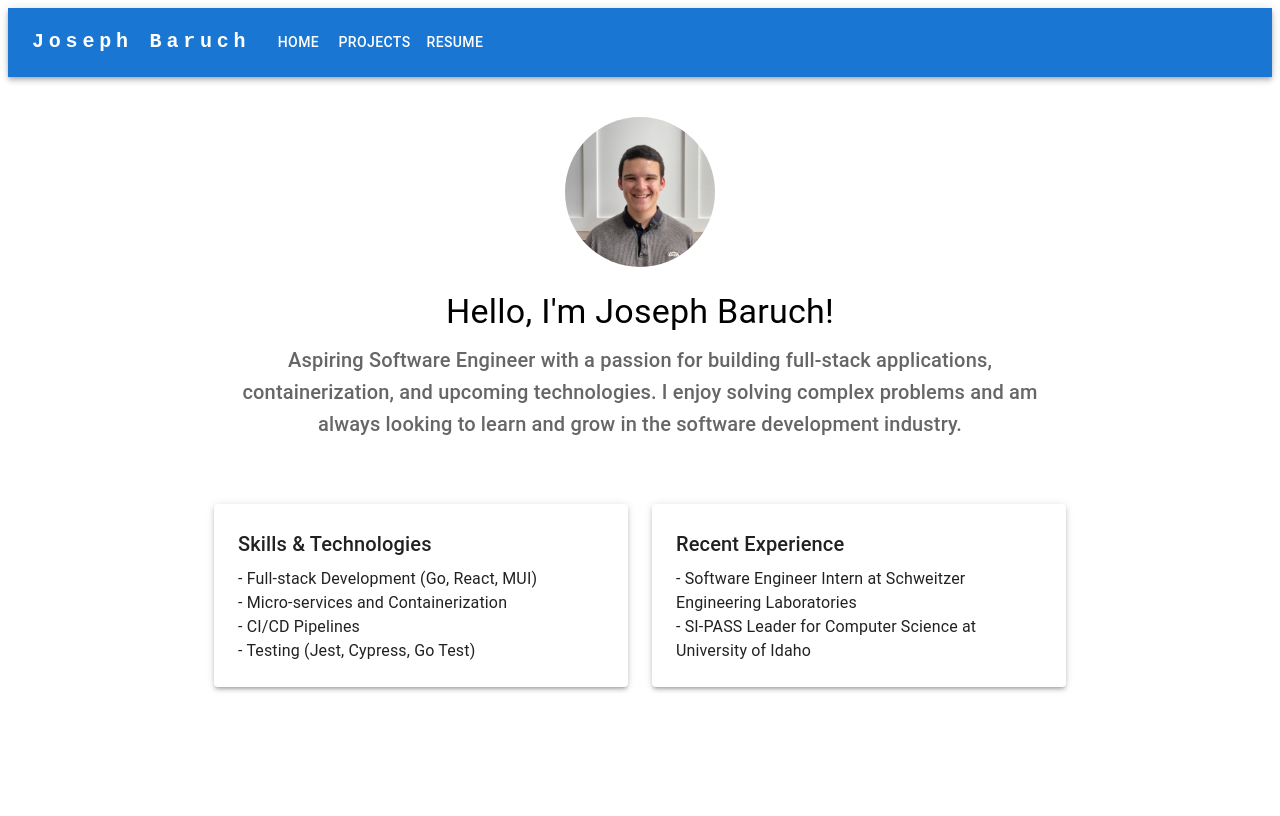
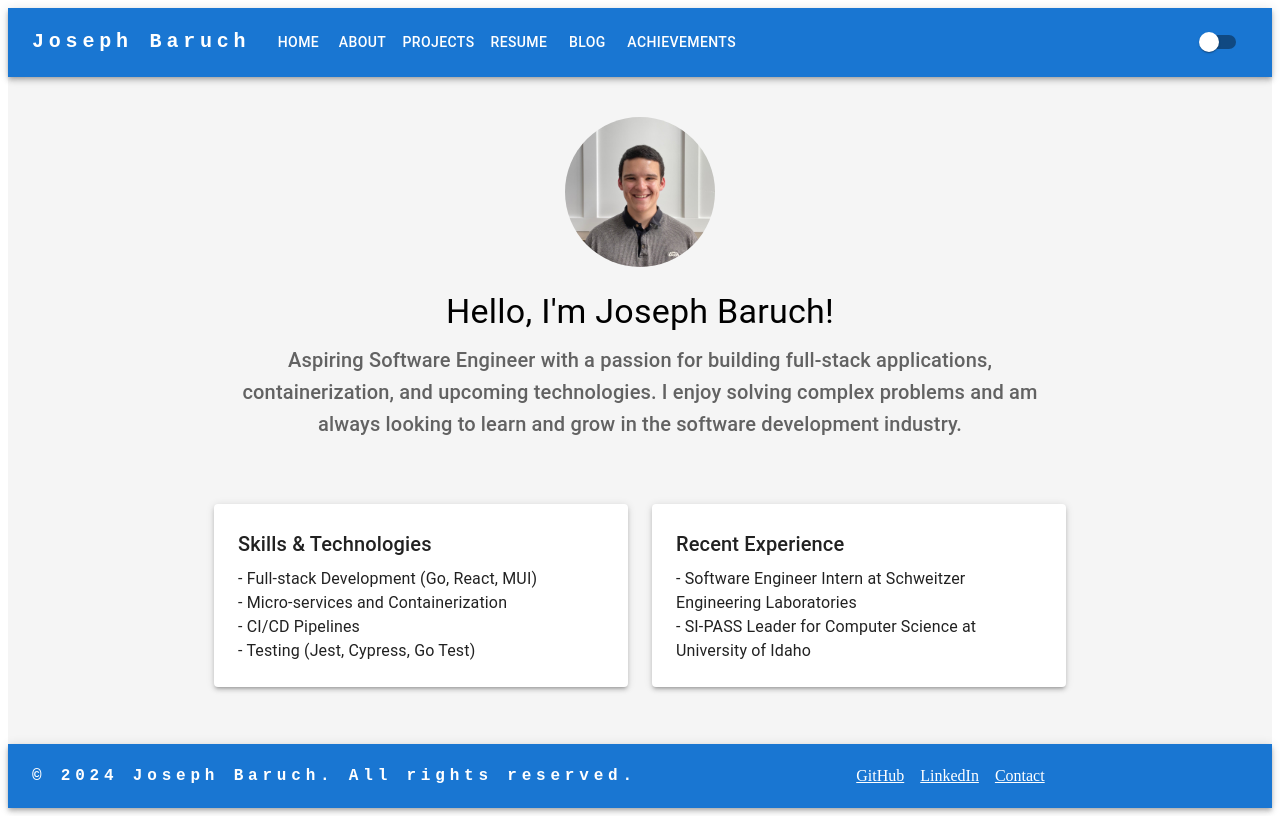
Before and after one commit to JosephPBaruch/joseph-baruch.com, a React (Vite) app: page / in a window 1280 px wide. Built offline with nearby package versions, Linux system fonts and the light colour scheme.

Commit message:
Refreshing and making moblie friendly

```diff
--- a/src/App.tsx
+++ b/src/App.tsx
@@ -8,14 +8,43 @@ import { useState } from 'react';
 import Home from './pages/Home';
 import Projects from './pages/Projects';
 import Resume from './pages/Resume';
-
+import About from './pages/About';
+import Blog from './pages/Blog';
+import Achievements from './pages/Achievements';
+import { createTheme, ThemeProvider } from '@mui/material/styles';
+import Switch from '@mui/material/Switch';
+import { Link } from '@mui/material';
+import Menu from '@mui/material/Menu';
+import MenuItem from '@mui/material/MenuItem';
+import IconButton from '@mui/material/IconButton';
+import MenuIcon from '@mui/icons-material/Menu';
 
 function App() {
-  const pages = ["Home", "Projects", "Resume" ];
+  const pages = ["Home", "About", "Projects", "Resume", "Blog", "Achievements"];
   const [page, setPage] = useState("Home");
+  const [darkMode, setDarkMode] = useState(false);
+  const [anchorElNav, setAnchorElNav] = useState<null | HTMLElement>(null);
+
+  const handleOpenNavMenu = (event: React.MouseEvent<HTMLElement>) => {
+    setAnchorElNav(event.currentTarget);
+  };
+
+  const handleCloseNavMenu = () => {
+    setAnchorElNav(null);
+  };
+
+  const theme = createTheme({
+    palette: {
+      mode: darkMode ? 'dark' : 'light',
+      background: {
+        default: darkMode ? '#303030' : '#f5f5f5',
+      },
+    },
+  });
 
   return (
-    <>
+    <ThemeProvider theme={theme}>
+      <Box sx={{ bgcolor: 'background.default', minHeight: '100vh', display: 'flex', flexDirection: 'column' }}>
         <AppBar position="static">
           <Container maxWidth="xl">
             <Toolbar disableGutters>
@@ -26,7 +55,7 @@ function App() {
                 href="#app-bar-with-responsive-menu"
                 sx={{
                   mr: 2,
-                display: { xs: 'none', md: 'flex' },
+                  display: { xs: 'flex', md: 'flex' },
                   fontFamily: 'monospace',
                   fontWeight: 700,
                   letterSpacing: '.3rem',
@@ -36,6 +65,42 @@ function App() {
               >
               Joseph Baruch
               </Typography>
+              <Box sx={{ flexGrow: 1, display: { xs: 'flex', md: 'none' } }}>
+                <IconButton
+                  size="large"
+                  aria-label="account of current user"
+                  aria-controls="menu-appbar"
+                  aria-haspopup="true"
+                  onClick={handleOpenNavMenu}
+                  color="inherit"
+                >
+                  <MenuIcon />
+                </IconButton>
+                <Menu
+                  id="menu-appbar"
+                  anchorEl={anchorElNav}
+                  anchorOrigin={{
+                    vertical: 'top',
+                    horizontal: 'left',
+                  }}
+                  keepMounted
+                  transformOrigin={{
+                    vertical: 'top',
+                    horizontal: 'left',
+                  }}
+                  open={Boolean(anchorElNav)}
+                  onClose={handleCloseNavMenu}
+                  sx={{
+                    display: { xs: 'block', md: 'none' },
+                  }}
+                >
+                  {pages.map((page) => (
+                    <MenuItem key={page} onClick={() => { setPage(page); handleCloseNavMenu(); }}>
+                      <Typography textAlign="center">{page}</Typography>
+                    </MenuItem>
+                  ))}
+                </Menu>
+              </Box>
               <Box sx={{ flexGrow: 1, display: { xs: 'none', md: 'flex' } }}>
                 {pages.map((page) => (
                   <Button
@@ -47,14 +112,51 @@ function App() {
                   </Button>
                 ))}
               </Box>
+              <Switch checked={darkMode} onChange={() => setDarkMode(!darkMode)} />
             </Toolbar>
           </Container>
         </AppBar>
+        <Box sx={{ flex: 1 }}>
           { page !== "Home" || <Home /> }
           { page !== "Projects" || <Projects /> }
           { page !== "Resume" || <Resume />}
-  </>
-
+          { page !== "About" || <About /> }
+          { page !== "Blog" || <Blog /> }
+          { page !== "Achievements" || <Achievements /> }
+        </Box>
+        <AppBar position="static" component="footer" sx={{ top: 'auto', bottom: 0 }}>
+          <Container maxWidth="xl">
+            <Toolbar disableGutters>
+              <Typography
+                variant="body1"
+                sx={{
+                  mr: 2,
+                  display: { xs: 'flex', md: 'flex' },
+                  fontFamily: 'monospace',
+                  fontWeight: 700,
+                  letterSpacing: '.3rem',
+                  color: 'inherit',
+                  textDecoration: 'none',
+                }}
+              >
+                © {new Date().getFullYear()} Joseph Baruch. All rights reserved.
+              </Typography>
+              <Box sx={{ flexGrow: 1, display: { xs: 'flex', md: 'flex' }, justifyContent: 'center' }}>
+                <Link color="inherit" href="https://github.com/joseph-baruch" sx={{ my: 2, color: 'white', display: 'block', mx: 1 }}>
+                  GitHub
+                </Link>
+                <Link color="inherit" href="https://www.linkedin.com/in/joseph-baruch" sx={{ my: 2, color: 'white', display: 'block', mx: 1 }}>
+                  LinkedIn
+                </Link>
+                <Link color="inherit" href="mailto:josephbaruch48@gmail.com" sx={{ my: 2, color: 'white', display: 'block', mx: 1 }}>
+                  Contact
+                </Link>
+              </Box>
+            </Toolbar>
+          </Container>
+        </AppBar>
+      </Box>
+    </ThemeProvider>
   );
 }
 export default App;
--- /dev/null
+++ b/src/pages/About.tsx
@@ -0,0 +1,15 @@
+import React from 'react';
+import { Box, Typography } from '@mui/material';
+
+const About = () => {
+  return (
+    <Box sx={{ p: 3 }}>
+      <Typography variant="h4" gutterBottom>About Me</Typography>
+      <Typography variant="body1">
+        Hello! I'm Joseph Baruch, a passionate software developer...
+      </Typography>
+    </Box>
+  );
+};
+
+export default About;
--- /dev/null
+++ b/src/pages/Achievements.tsx
@@ -0,0 +1,20 @@
+import React from 'react';
+import { Box, Typography } from '@mui/material';
+
+const Achievements = () => {
+  return (
+    <Box sx={{ p: 3 }}>
+      <Typography variant="h4" gutterBottom>Achievements</Typography>
+      <Typography variant="h6" gutterBottom>Bachelor's Degree</Typography>
+      <Typography variant="body1">
+        I have completed my Bachelor's degree with a minor in Mathematics.
+      </Typography>
+      <Typography variant="h6" gutterBottom sx={{ mt: 2 }}>Pursuing Certificate in AI/ML</Typography>
+      <Typography variant="body1">
+        I am currently pursuing a certificate in Artificial Intelligence and Machine Learning.
+      </Typography>
+    </Box>
+  );
+};
+
+export default Achievements;
--- /dev/null
+++ b/src/pages/Blog.tsx
@@ -0,0 +1,15 @@
+import React from 'react';
+import { Box, Typography } from '@mui/material';
+
+const Blog = () => {
+  return (
+    <Box sx={{ p: 3 }}>
+      <Typography variant="h4" gutterBottom>Blog</Typography>
+      <Typography variant="body1">
+        Welcome to my blog! Here, I share my thoughts on software development...
+      </Typography>
+    </Box>
+  );
+};
+
+export default Blog;
```
Lines whose indentation alone changed are shown as unchanged.
